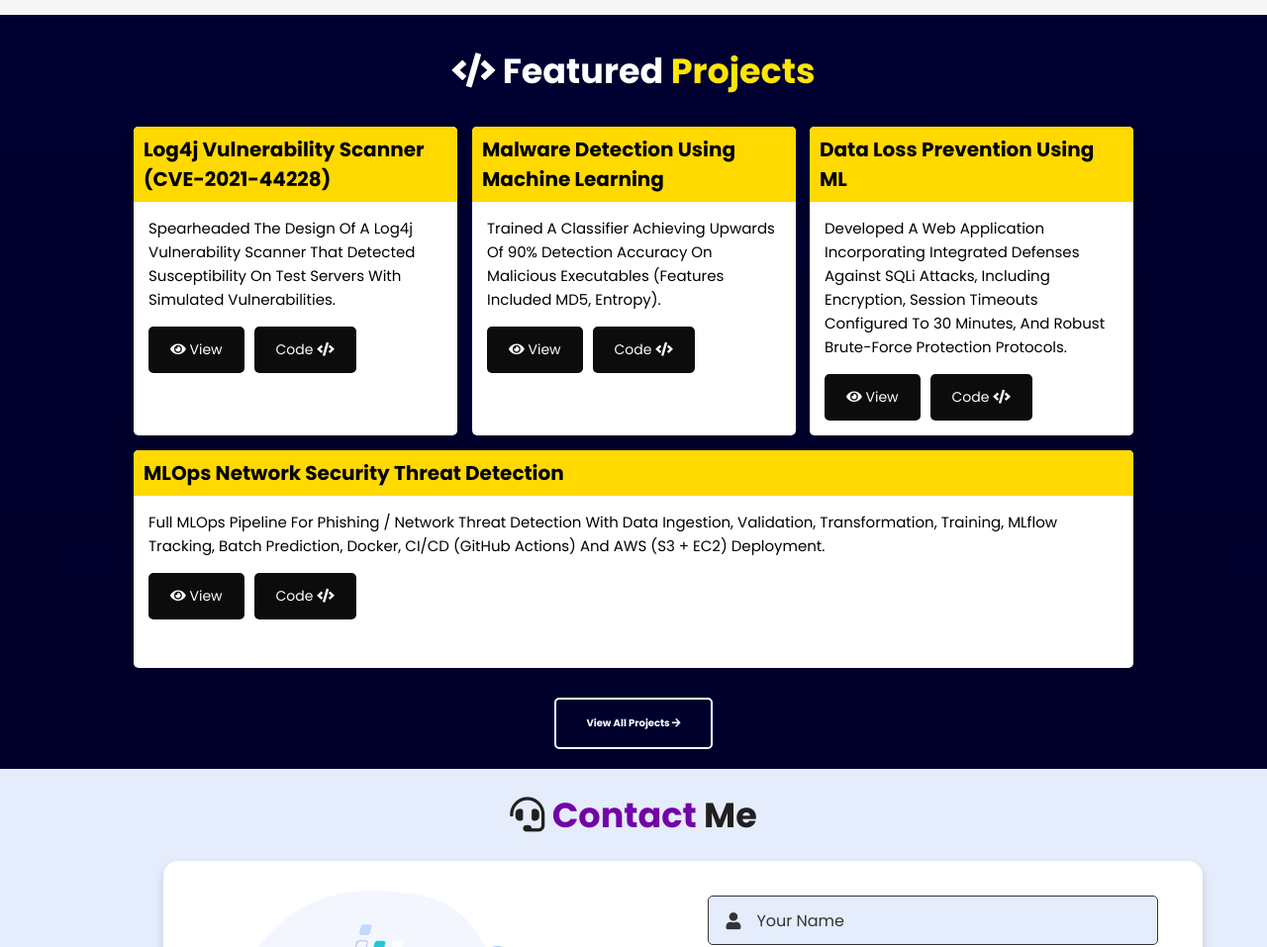
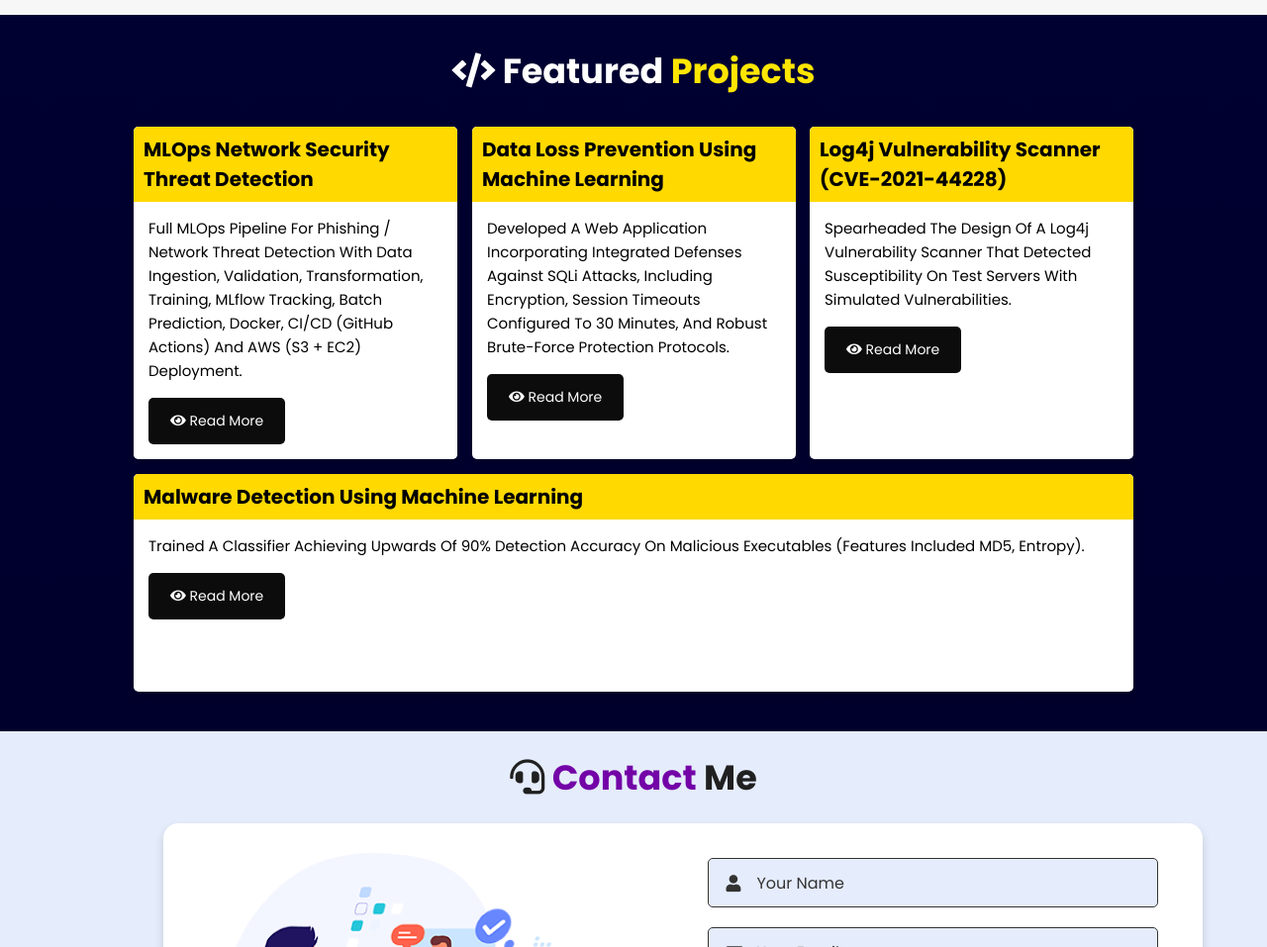
Before and after one commit to Davishankar/Portfolio, a plain HTML site: page index.html in a window 1280 px wide. Shown: the part 4740-5697 px from the top of the page at 99% size. Drawn offline with nearby package versions, Linux system fonts and the light colour scheme.

Commit message:
Update index.html

```diff
--- a/index.html
+++ b/index.html
@@ -263,6 +263,49 @@
 
   <div class="box-container">
 
+   <!-- MLOps Network Security System -->
+    <div class="box tilt">
+      <div class="content">
+        <div class="tag">
+          <h3>MLOps Network Security Threat Detection</h3>
+        </div>
+        <div class="desc">
+          <p>
+            Full MLOps pipeline for phishing / network threat detection with data ingestion, validation,
+            transformation, training, MLflow tracking, batch prediction, Docker, CI/CD (GitHub Actions)
+            and AWS (S3 + EC2) deployment.
+          </p>
+          <div class="btns">
+            <a href="https://github.com/whitedevil7321/-MLOPS-Network_Security_System/blob/master/README.md" class="btn" target="_blank">
+              <i class="fas fa-eye"></i> Read More
+            </a>
+          </div>
+        </div>
+      </div>
+    </div>
+
+
+    <!-- AWS SageMaker Mobile Price Classification -->
+    <div class="box tilt">
+      <div class="content">
+        <div class="tag">
+          <h3>Data Loss Prevention using Machine Learning</h3>
+        </div>
+        <div class="desc">
+          <p>
+            Developed a web application incorporating integrated defenses against SQLi
+            attacks, including encryption, session timeouts configured to 30 minutes, and robust brute-force protection protocols.
+          </p>
+          <div class="btns">
+            <a href="https://drive.google.com/file/d/1A5bWrbszxdpsfaPefamv7rmNjVYGKZQc/view?usp=sharing" class="btn" target="_blank">
+              <i class="fas fa-eye"></i> Read More
+            </a>
+          </div>
+        </div>
+      </div>
+    </div>
+
+
     <!-- MONOGPT - LLM from Scratch -->
     <div class="box tilt">
       <div class="content">
@@ -275,16 +318,14 @@
             that detected susceptibility on test servers with simulated vulnerabilities.
           </p>
           <div class="btns">
-            <a href="https://github.com/whitedevil7321/Learning_LLM_From_Scratch" class="btn" target="_blank">
-              <i class="fas fa-eye"></i> View
-            </a>
-            <a href="https://github.com/whitedevil7321/Learning_LLM_From_Scratch" class="btn" target="_blank">
-              Code <i class="fas fa-code"></i>
+            <a href="https://drive.google.com/file/d/1m_OoIhJyopyIlFew-0z1uol78H2ohmxI/view?usp=sharing" class="btn" target="_blank">
+              <i class="fas fa-eye"></i> Read More
             </a>
           </div>
         </div>
       </div>
     </div>
+
 
     <!-- Self-Driving Car -->
     <div class="box tilt">
@@ -298,58 +339,8 @@
             on malicious executables (features included MD5, entropy).
           </p>
           <div class="btns">
-            <a href="https://github.com/whitedevil7321/Self_Driving_Car" class="btn" target="_blank">
-              <i class="fas fa-eye"></i> View
-            </a>
-            <a href="https://github.com/whitedevil7321/Self_Driving_Car" class="btn" target="_blank">
-              Code <i class="fas fa-code"></i>
-            </a>
-          </div>
-        </div>
-      </div>
-    </div>
-
-    <!-- AWS SageMaker Mobile Price Classification -->
-    <div class="box tilt">
-      <div class="content">
-        <div class="tag">
-          <h3>Data Loss Prevention using ML</h3>
-        </div>
-        <div class="desc">
-          <p>
-            Developed a web application incorporating integrated defenses against SQLi
-            attacks, including encryption, session timeouts configured to 30 minutes, and robust brute-force protection protocols.
-          </p>
-          <div class="btns">
-            <a href="https://github.com/whitedevil7321/AWS-SageMaker---Mobile-Price-Classification-Project" class="btn" target="_blank">
-              <i class="fas fa-eye"></i> View
-            </a>
-            <a href="https://github.com/whitedevil7321/AWS-SageMaker---Mobile-Price-Classification-Project" class="btn" target="_blank">
-              Code <i class="fas fa-code"></i>
-            </a>
-          </div>
-        </div>
-      </div>
-    </div>
-
-    <!-- MLOps Network Security System -->
-    <div class="box tilt">
-      <div class="content">
-        <div class="tag">
-          <h3>MLOps Network Security Threat Detection</h3>
-        </div>
-        <div class="desc">
-          <p>
-            Full MLOps pipeline for phishing / network threat detection with data ingestion, validation,
-            transformation, training, MLflow tracking, batch prediction, Docker, CI/CD (GitHub Actions)
-            and AWS (S3 + EC2) deployment.
-          </p>
-          <div class="btns">
-            <a href="https://github.com/whitedevil7321/MLOPS-Network_Security_System" class="btn" target="_blank">
-              <i class="fas fa-eye"></i> View
-            </a>
-            <a href="https://github.com/whitedevil7321/MLOPS-Network_Security_System" class="btn" target="_blank">
-              Code <i class="fas fa-code"></i>
+            <a href="https://drive.google.com/file/d/1wmih1EFAdj9h7uY9N_cH1Lzsonk-9Bl2/view?usp=sharing" class="btn" target="_blank">
+              <i class="fas fa-eye"></i> Read More
             </a>
           </div>
         </div>
@@ -358,12 +349,6 @@
 
   </div>
 
-  <div class="viewall">
-    <a href="https://github.com/whitedevil7321" class="btn" target="_blank">
-      <span>View All Projects</span>
-      <i class="fas fa-arrow-right"></i>
-    </a>
-  </div>
 </section>
 <!-- projects section ends -->
 
```
